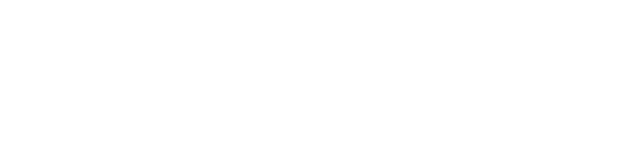
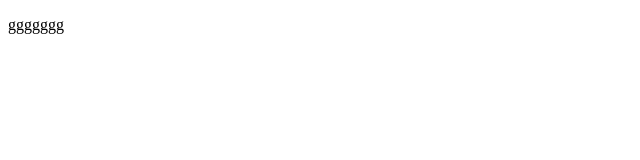
Before and after one commit to King-Jasper/dayPractice, a plain HTML site: page index.html in a window 1280 px wide. Shown: the full height of the page, 0-640 px from the left. Drawn offline with Linux system fonts and the light colour scheme.

Commit message:
my new change

```diff
--- a/index.html
+++ b/index.html
@@ -7,7 +7,7 @@
     <title>Document</title>
 </head>
 <body>
-
+    <p>ggggggg</p>
 
 
 </body>
```
